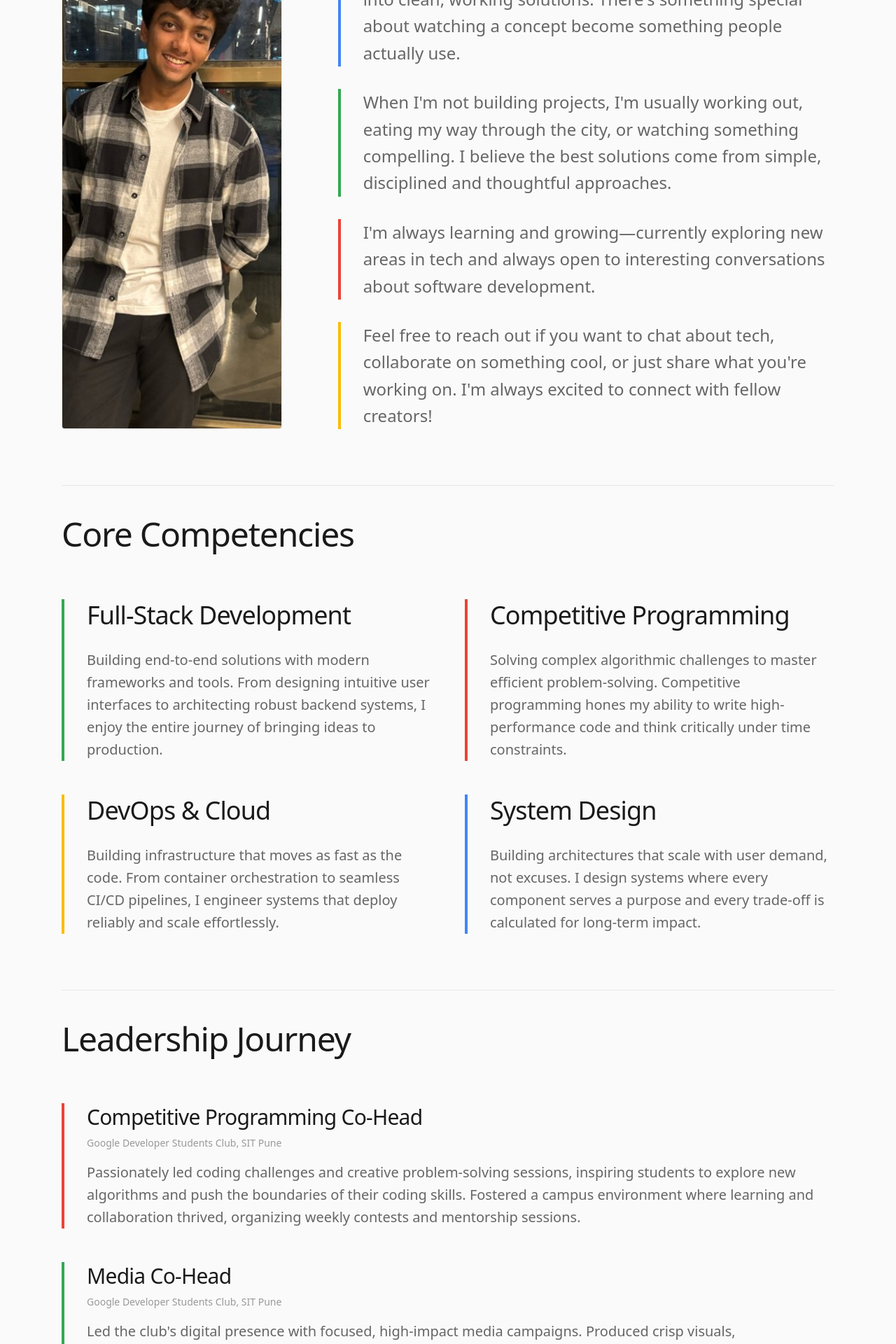
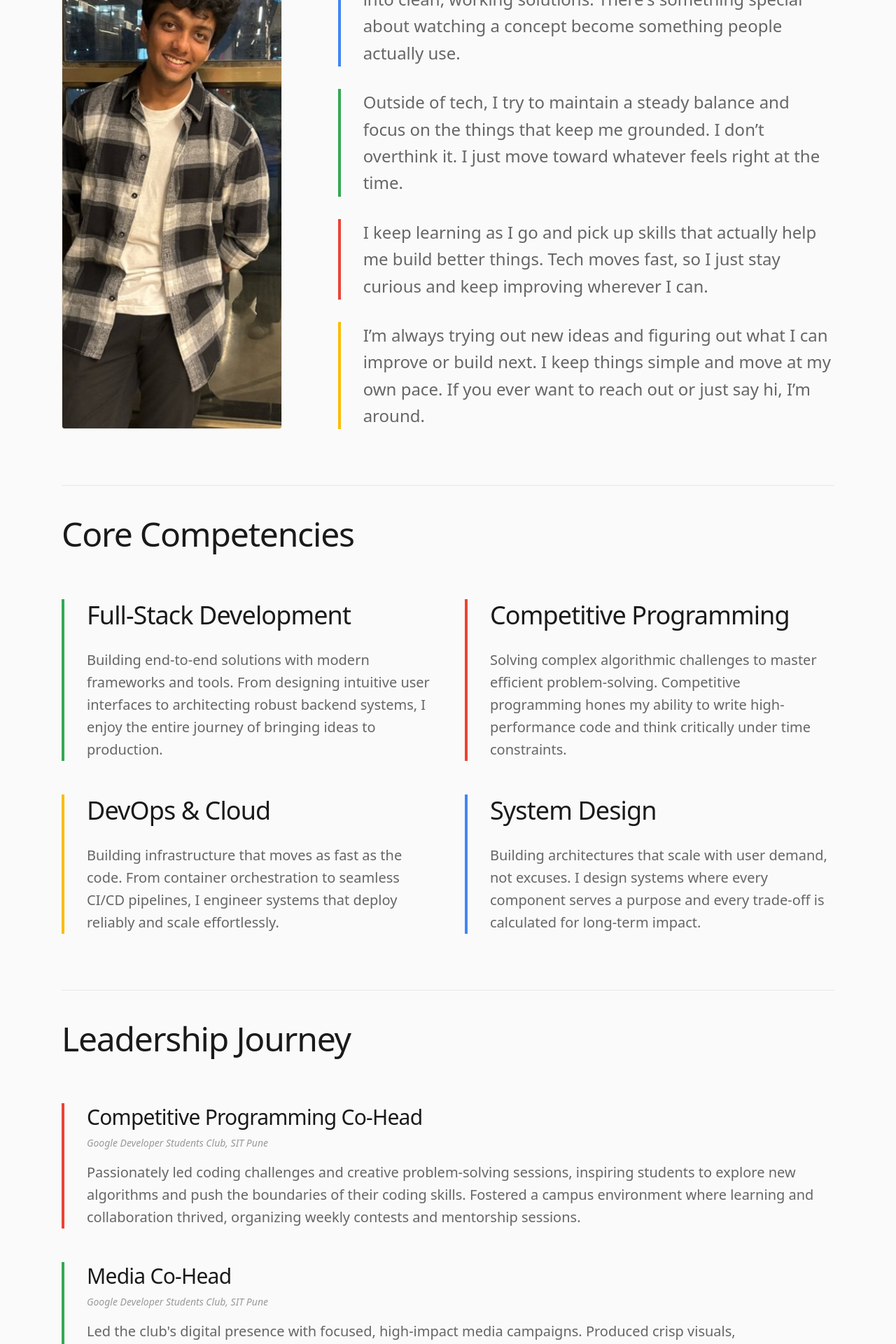
Before and after one commit to YHQZ1/portfolio, a React (Vite) app: page /about in a window 1280 px wide. Shown: the part 340-2260 px from the top of the page at 70% size. Built offline with nearby package versions, Linux system fonts and the light colour scheme.

Commit message:
updated about section

```diff
--- a/src/pages/About.jsx
+++ b/src/pages/About.jsx
@@ -84,10 +84,9 @@ export default function About() {
                     darkMode ? "text-[#888]" : "text-[#666]"
                   }`}
                 >
-                  When I'm not building projects, I'm usually working out,
-                  eating my way through the city, or watching something
-                  compelling. I believe the best solutions come from simple,
-                  disciplined and thoughtful approaches.
+                  Outside of tech, I try to maintain a steady balance and focus
+                  on the things that keep me grounded. I don’t overthink it. I
+                  just move toward whatever feels right at the time.
                 </p>
               </div>
 
@@ -101,9 +100,9 @@ export default function About() {
                     darkMode ? "text-[#888]" : "text-[#666]"
                   }`}
                 >
-                  I'm always learning and growing—currently exploring new areas
-                  in tech and always open to interesting conversations about
-                  software development.
+                  I keep learning as I go and pick up skills that actually help
+                  me build better things. Tech moves fast, so I just stay
+                  curious and keep improving wherever I can.
                 </p>
               </div>
 
@@ -117,10 +116,10 @@ export default function About() {
                     darkMode ? "text-[#888]" : "text-[#666]"
                   }`}
                 >
-                  Feel free to reach out if you want to chat about tech,
-                  collaborate on something cool, or just share what you're
-                  working on. I'm always excited to connect with fellow
-                  creators!
+                  I’m always trying out new ideas and figuring out what I can
+                  improve or build next. I keep things simple and move at my own
+                  pace. If you ever want to reach out or just say hi, I’m
+                  around.
                 </p>
               </div>
             </div>
@@ -272,7 +271,7 @@ export default function About() {
                 Competitive Programming Co-Head
               </h3>
               <p
-                className={`text-sm mb-3 sm:mb-4 ${
+                className={`text-sm italic mb-3 sm:mb-4 ${
                   darkMode ? "text-[#666]" : "text-[#999]"
                 }`}
               >
@@ -304,7 +303,7 @@ export default function About() {
                 Media Co-Head
               </h3>
               <p
-                className={`text-sm mb-3 sm:mb-4 ${
+                className={`text-sm italic mb-3 sm:mb-4 ${
                   darkMode ? "text-[#666]" : "text-[#999]"
                 }`}
               >
@@ -336,7 +335,7 @@ export default function About() {
                 Social Media Head
               </h3>
               <p
-                className={`text-sm mb-3 sm:mb-4 ${
+                className={`text-sm italic mb-3 sm:mb-4 ${
                   darkMode ? "text-[#666]" : "text-[#999]"
                 }`}
               >
@@ -367,7 +366,7 @@ export default function About() {
                 Media & Documentation Head
               </h3>
               <p
-                className={`text-sm mb-3 sm:mb-4 ${
+                className={`text-sm italic mb-3 sm:mb-4 ${
                   darkMode ? "text-[#666]" : "text-[#999]"
                 }`}
               >
@@ -422,7 +421,7 @@ export default function About() {
                   Hackathon Finalist – ACE 2.0
                 </h3>
                 <span
-                  className={`text-sm mt-1 sm:mt-0 ${
+                  className={`text-sm mt-1 italic sm:mt-0 ${
                     darkMode ? "text-[#666]" : "text-[#999]"
                   }`}
                 >
@@ -455,7 +454,7 @@ export default function About() {
                   Open Source Contributor
                 </h3>
                 <span
-                  className={`text-sm mt-1 sm:mt-0 ${
+                  className={`text-sm mt-1 italic sm:mt-0 ${
                     darkMode ? "text-[#666]" : "text-[#999]"
                   }`}
                 >
@@ -499,7 +498,7 @@ export default function About() {
                 darkMode ? "text-[#888]" : "text-[#666]"
               }`}
             >
-              Skills sharpened, just waiting for the right opportunity.
+              Building experience along the way.
             </p>
           </div>
         </section>
```
